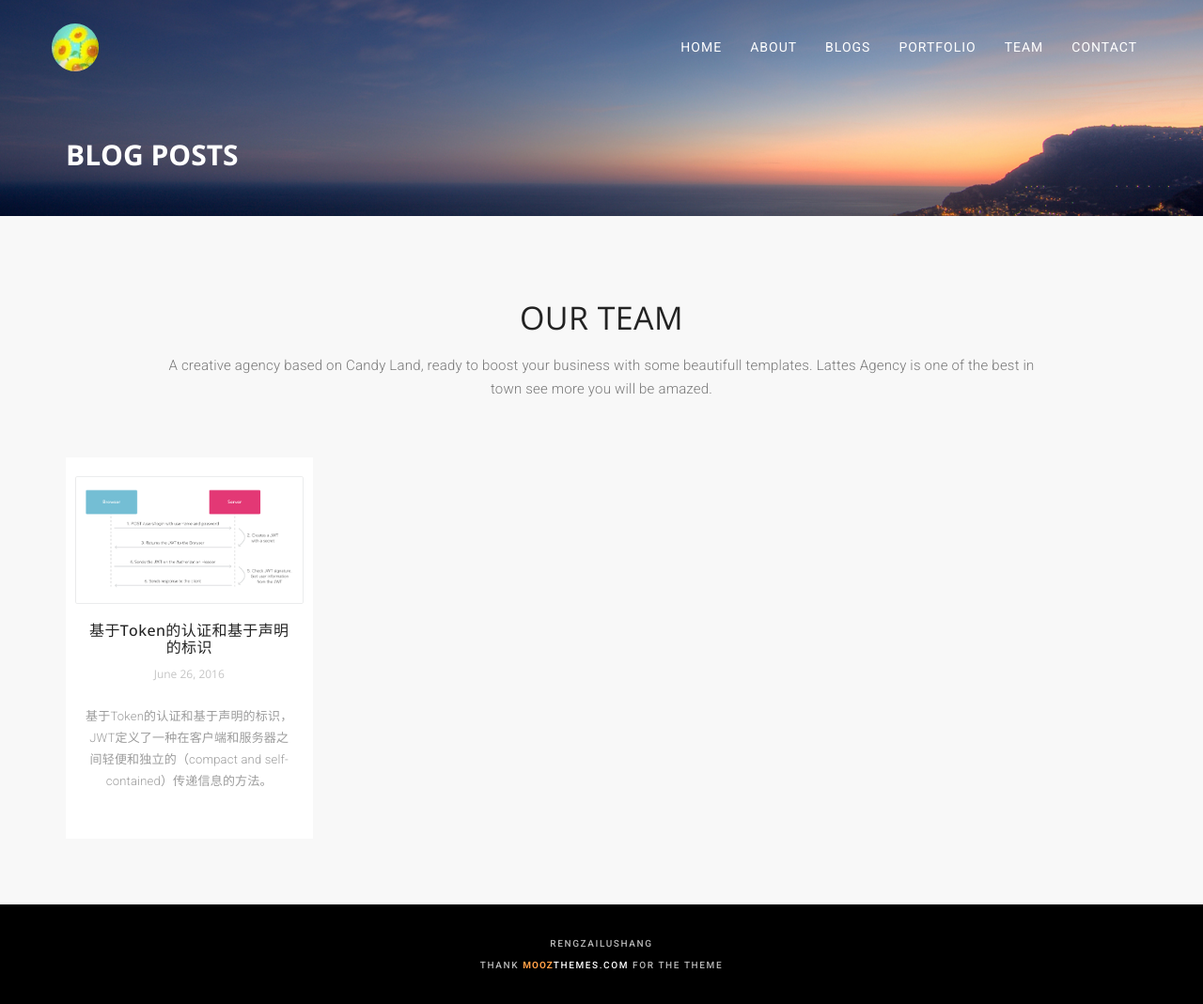
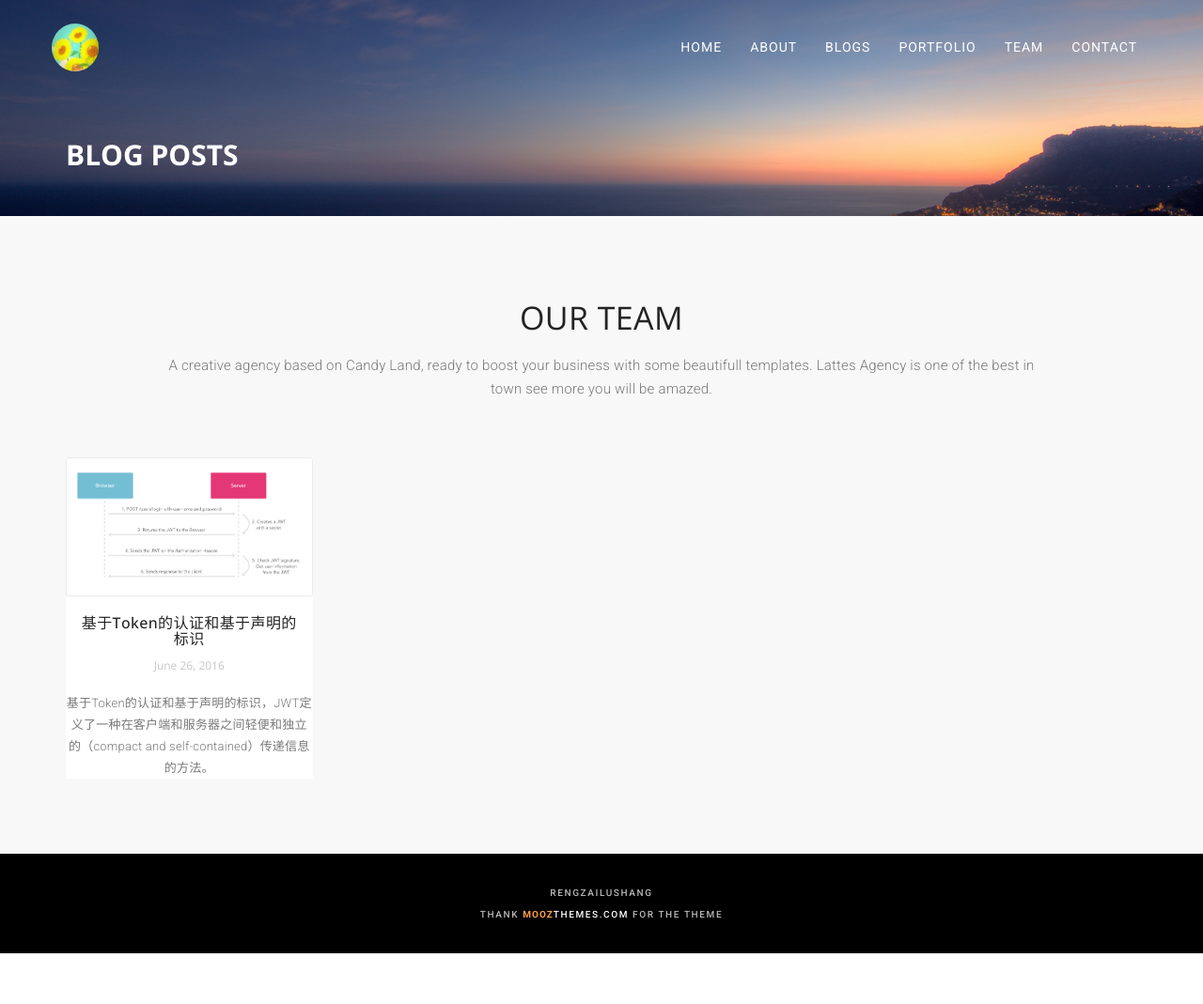
Before and after one commit to rengx/rengzailushang.github.io, a Jekyll site: the page built from posts.html, in a window 1280 px wide and 1069 px high. Shown: the whole window at 94% size. Built offline with Jekyll 4.4.1, drawn with Linux system fonts in a browser that asks for light colours; nearby versions of some CDN libraries; some web fonts are replaced.

Commit message:
update markdown style

```diff
--- a/assets/themes/moozthemes-bootstrap/css/github2.css
+++ b/assets/themes/moozthemes-bootstrap/css/github2.css
@@ -3,7 +3,7 @@
     line-height: 1.6;
     /*background-color: white;*/
     margin: 0px;
-    padding: 20px 36px;
+    padding: 20px;
 }
 .markdown-body,
 .markdown-body p,
--- a/assets/themes/moozthemes-bootstrap/css/style-list.css
+++ b/assets/themes/moozthemes-bootstrap/css/style-list.css
@@ -542,7 +542,6 @@
 .team-item {
     text-align: center;
     background-color: #fff;
-	padding: 20px 10px 20px 10px;
 }
 
 .team-item h3 {
@@ -571,8 +570,6 @@
 .team-item p {
     font-size: 13px;
     font-weight: 300;
-    color: #9C9C9C;
-    padding: 5px 10px 20px 10px;
 }
 
 /*--------------------
```
